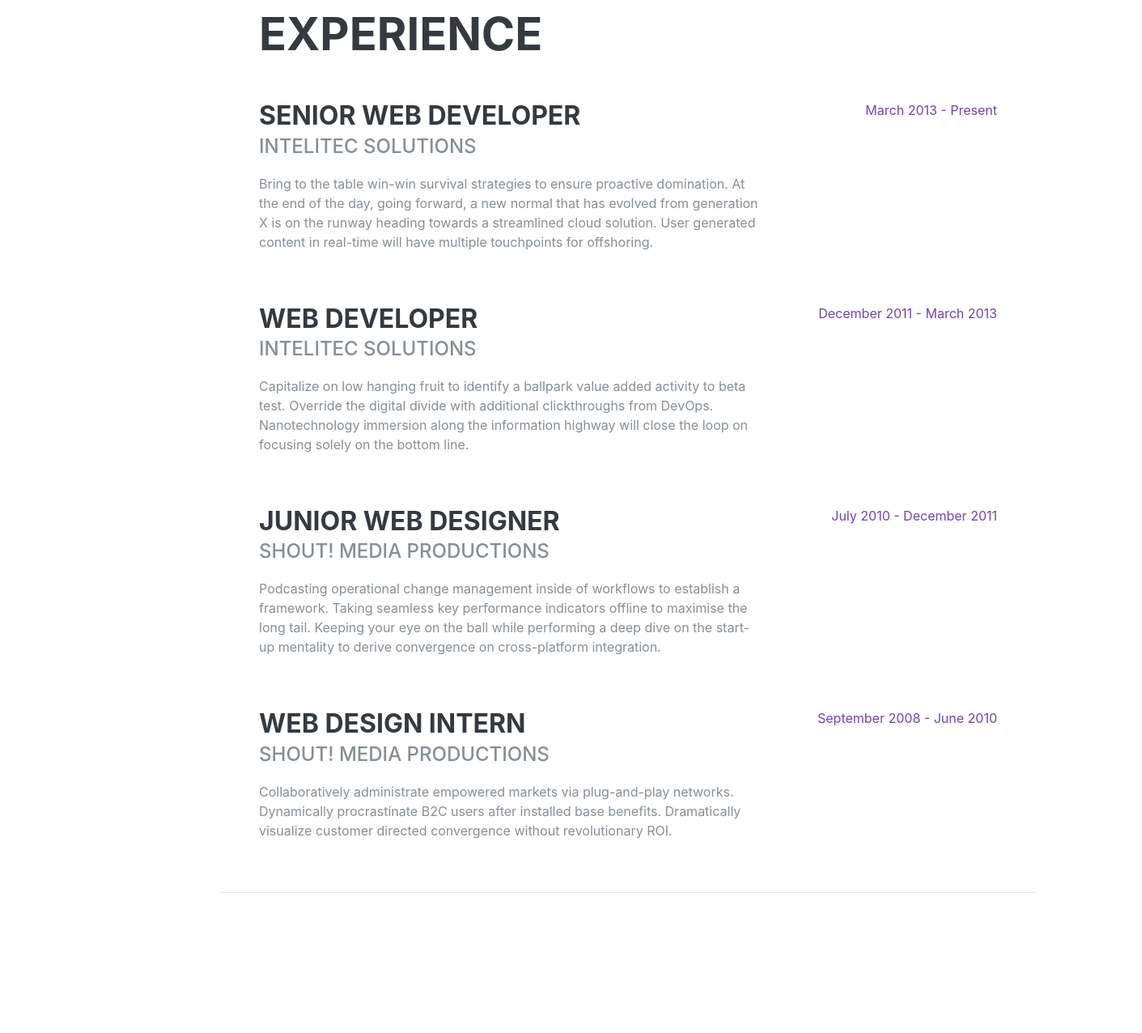
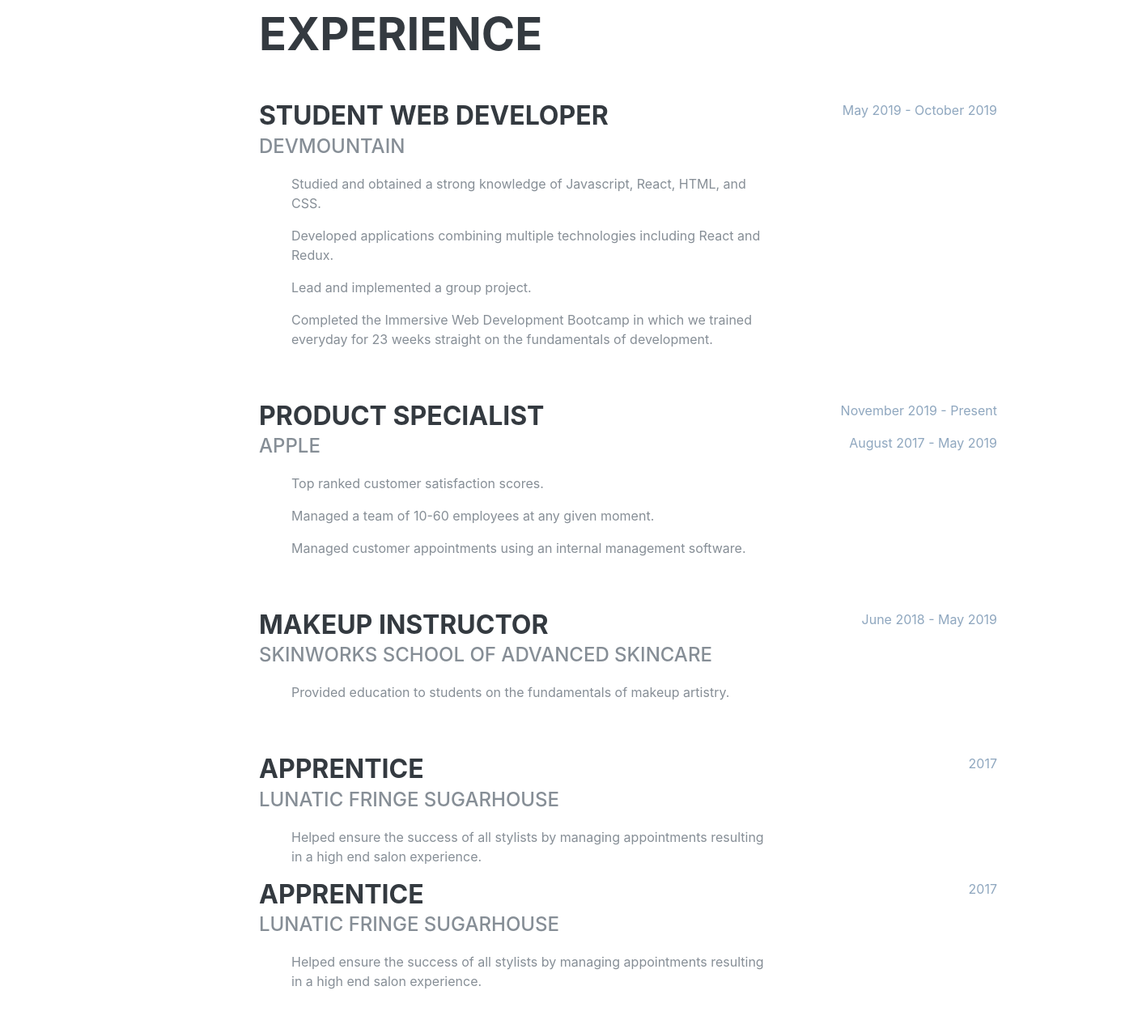
Before and after one commit to wlh9-sean/portfolio, a Gatsby site: page / in a window 1280 px wide. Shown: the part 840-2116 px from the top of the page at 81% size, 1411 px wide, since content can reach past the window. Built offline with nearby package versions, Linux system fonts and the light colour scheme; Gatsby itself is replaced by a stand-in of ours; a web font is replaced by a local one.

Commit message:
January 13th

```diff
--- a/config.js
+++ b/config.js
@@ -1,5 +1,5 @@
 module.exports = {
-  siteTitle: 'Gatsby Starter Resume', // <title>
+  siteTitle: 'Sean Schouten Resume', // <title>
   manifestName: 'Resume',
   manifestShortName: 'Landing', // max 12 characters
   manifestStartUrl: '/',
@@ -8,32 +8,22 @@ module.exports = {
   manifestDisplay: 'standalone',
   manifestIcon: 'src/assets/img/website-icon.png',
   pathPrefix: `/gatsby-starter-resume/`, // This path is subpath of your hosting https://domain/portfolio
-  firstName: 'Anubhav',
-  lastName: 'Srivastava',
+  firstName: 'Sean',
+  lastName: 'Schouten',
   // social
   socialLinks: [
     {
       icon: 'fa-github',
       name: 'Github',
-      url: 'https://github.com/anubhavsrivastava',
+      url: 'https://github.com/seanschouten',
     },
     {
       icon: 'fa-linkedin-in',
       name: 'Linkedin',
-      url: 'https://linkedin.com/in/theanubhav/',
-    },
-    {
-      icon: 'fa-twitter',
-      name: 'Twitter',
-      url: 'https://twitter.com/onlyanubhav',
-    },
-    {
-      icon: 'fa-facebook-f',
-      name: 'Facebook',
-      url: 'https://facebook.com/theanubhav',
+      url: 'https://linkedin.com/in/seanschouten/',
     },
   ],
-  email: 'anubhav.srivastava00@gmail.com',
-  phone: '000-00000',
-  address: '305 Del Sol, Sunnyvale, CA',
+  email: 'seanmschouten@gmail.com',
+  phone: '(801)660-0257',
+  address: 'Salt Lake City, UT',
 };
--- a/src/assets/sass/_variables.scss
+++ b/src/assets/sass/_variables.scss
@@ -14,7 +14,7 @@ $gray-800: #343a40 !default;
 $gray-900: #212529 !default;
 $black: #000 !default;
 
-$blue: #007bff !default;
+$blue: #8fa7bf !default;
 $indigo: #6610f2 !default;
 $purple: #6f42c1 !default;
 $pink: #e83e8c !default;
@@ -25,7 +25,7 @@ $green: #28a745 !default;
 $teal: #20c997 !default;
 $cyan: #17a2b8 !default;
 
-$primary: $purple !default;
+$primary: $blue !default;
 $secondary: $gray-600 !default;
 $success: $green !default;
 $info: $cyan !default;
--- a/src/components/Sidebar.js
+++ b/src/components/Sidebar.js
@@ -2,7 +2,7 @@ import React, { Component } from 'react';
 import Scrollspy from 'react-scrollspy';
 import Scroll from './Scroll';
 
-import avatar from '../assets/images/avatar.png';
+import sean from '../assets/images/sean.png';
 import config from '../../config';
 
 export class Sidebar extends Component {
@@ -15,7 +15,7 @@ export class Sidebar extends Component {
         { content: 'Education', href: 'education' },
         { content: 'Skills', href: 'skills' },
         { content: 'Interests', href: 'interests' },
-        { content: 'Awards', href: 'awards' },
+        { content: 'Projects', href: 'projects' },
       ],
     };
   }
@@ -34,7 +34,7 @@ export class Sidebar extends Component {
           <span className="d-none d-lg-block">
             <img
               className="img-fluid img-profile rounded-circle mx-auto mb-2"
-              src={avatar}
+              src={sean}
               alt=""
             />
           </span>
--- a/src/pages/index.js
+++ b/src/pages/index.js
@@ -28,6 +28,9 @@ const IndexPage = () => (
             strategy foster collaborative thinking to further the overall value
             proposition.
           </p>
+          <p className="lead mb-5">
+            I am an experienced professional with strong communication and teamwork skills. Actively seeking employment in the technical
+          </p>
           <div className="social-icons">
             {config.socialLinks.map(social => {
               const { icon, url } = social;
@@ -52,71 +55,83 @@ const IndexPage = () => (
 
           <div className="resume-item d-flex flex-column flex-md-row justify-content-between mb-5">
             <div className="resume-content">
-              <h3 className="mb-0">Senior Web Developer</h3>
-              <div className="subheading mb-3">Intelitec Solutions</div>
+              <h3 className="mb-0">Student Web Developer</h3>
+              <div className="subheading mb-3">DevMountain</div>
               <p>
-                Bring to the table win-win survival strategies to ensure
-                proactive domination. At the end of the day, going forward, a
-                new normal that has evolved from generation X is on the runway
-                heading towards a streamlined cloud solution. User generated
-                content in real-time will have multiple touchpoints for
-                offshoring.
+                <ul>Studied and obtained a strong knowledge of Javascript, React, HTML, and CSS.</ul>
+                <ul>Developed applications combining multiple technologies including React and Redux.</ul>
+                <ul>Lead and implemented a group project.</ul>
+                <ul>Completed the Immersive Web Development Bootcamp in which we trained
+                    everyday for 23 weeks straight on the fundamentals of development.
+                </ul>
               </p>
             </div>
             <div className="resume-date text-md-right">
-              <span className="text-primary">March 2013 - Present</span>
+              <span className="text-primary">May 2019 - October 2019</span>
             </div>
           </div>
 
           <div className="resume-item d-flex flex-column flex-md-row justify-content-between mb-5">
             <div className="resume-content">
-              <h3 className="mb-0">Web Developer</h3>
-              <div className="subheading mb-3">Intelitec Solutions</div>
+              <h3 className="mb-0">Product Specialist</h3>
+              <div className="subheading mb-3">Apple</div>
               <p>
-                Capitalize on low hanging fruit to identify a ballpark value
-                added activity to beta test. Override the digital divide with
-                additional clickthroughs from DevOps. Nanotechnology immersion
-                along the information highway will close the loop on focusing
-                solely on the bottom line.
+                <ul>Top ranked customer satisfaction scores.</ul>
+                <ul>Managed a team of 10-60 employees at any given moment.</ul>
+                <ul>Managed customer appointments using an internal management software.</ul>
               </p>
             </div>
             <div className="resume-date text-md-right">
-              <span className="text-primary">December 2011 - March 2013</span>
+              <span className="text-primary">
+                <ul>
+                  November 2019 - Present
+                </ul>
+                <ul>
+                  August 2017 - May 2019
+                </ul>
+              </span>
             </div>
           </div>
 
           <div className="resume-item d-flex flex-column flex-md-row justify-content-between mb-5">
             <div className="resume-content">
-              <h3 className="mb-0">Junior Web Designer</h3>
-              <div className="subheading mb-3">Shout! Media Productions</div>
+              <h3 className="mb-0">Makeup Instructor</h3>
+              <div className="subheading mb-3">Skinworks School of Advanced Skincare</div>
               <p>
-                Podcasting operational change management inside of workflows to
-                establish a framework. Taking seamless key performance
-                indicators offline to maximise the long tail. Keeping your eye
-                on the ball while performing a deep dive on the start-up
-                mentality to derive convergence on cross-platform integration.
+                <ul>Provided education to students on the fundamentals of makeup artistry.</ul>
               </p>
             </div>
             <div className="resume-date text-md-right">
-              <span className="text-primary">July 2010 - December 2011</span>
+              <span className="text-primary">June 2018 - May 2019</span>
             </div>
           </div>
 
           <div className="resume-item d-flex flex-column flex-md-row justify-content-between">
             <div className="resume-content">
-              <h3 className="mb-0">Web Design Intern</h3>
-              <div className="subheading mb-3">Shout! Media Productions</div>
+              <h3 className="mb-0">Apprentice</h3>
+              <div className="subheading mb-3">Lunatic Fringe Sugarhouse</div>
               <p>
-                Collaboratively administrate empowered markets via plug-and-play
-                networks. Dynamically procrastinate B2C users after installed
-                base benefits. Dramatically visualize customer directed
-                convergence without revolutionary ROI.
+                <ul>Helped ensure the success of all stylists by managing appointments resulting in a high end salon experience.</ul>
               </p>
             </div>
             <div className="resume-date text-md-right">
-              <span className="text-primary">September 2008 - June 2010</span>
+              <span className="text-primary">2017</span>
             </div>
           </div>
+
+          <div className="resume-item d-flex flex-column flex-md-row justify-content-between">
+            <div className="resume-content">
+              <h3 className="mb-0">Apprentice</h3>
+              <div className="subheading mb-3">Lunatic Fringe Sugarhouse</div>
+              <p>
+                <ul>Helped ensure the success of all stylists by managing appointments resulting in a high end salon experience.</ul>
+              </p>
+            </div>
+            <div className="resume-date text-md-right">
+              <span className="text-primary">2017</span>
+            </div>
+          </div>
+
         </div>
       </section>
 
```
Also changed, not shown: src/assets/images/sean.png (added).
